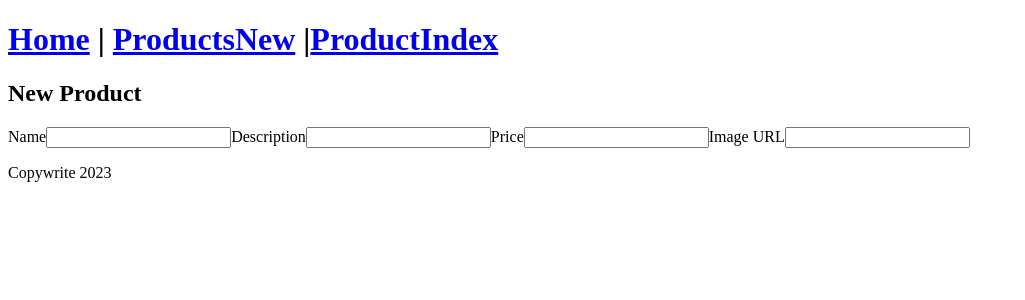
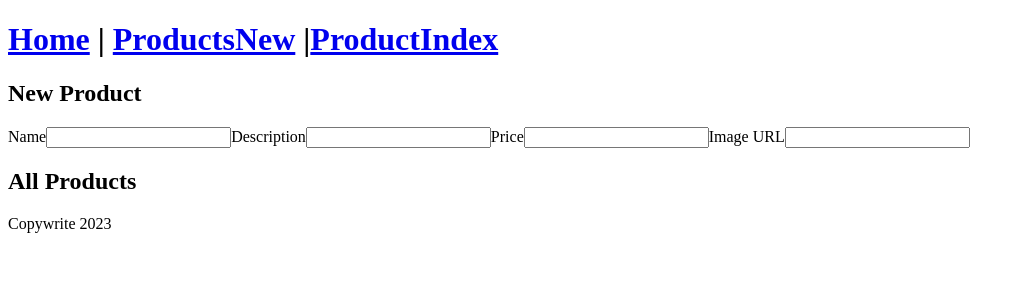
Before and after one commit to marloboyer/practice-mini-capstone-frontend, a React (Vite) app: page / in a window 1280 px wide. Shown: the top 300 px of the page, without its empty margins (0-1025 px from the left). Built offline with nearby package versions, Linux system fonts and the light colour scheme.

Commit message:
made files for each compoent

```diff
--- a/src/App.jsx
+++ b/src/App.jsx
@@ -1,47 +1,6 @@
-function Header() {
-  return (
-    <h1>
-      <a href="#">Home</a> | <a href="products_new">ProductsNew</a> |<a href="products_index">ProductIndex</a>
-    </h1>
-  );
-}
-
-function ProductsNew() {
-  return (
-    <div>
-      <h2>New Product</h2>
-      <form>
-        <label for="name">Name</label>
-        <input type="text" id="name" name="name"></input>
-        <label for="description">Description</label>
-        <input type="text" id="description" name="description"></input>
-        <label for="price">Price</label>
-        <input type="text" id="price" name="price"></input>
-        <label for="image_url">Image URL</label>
-        <input type="url" id="homepage" name="homepage"></input>
-      </form>
-    </div>
-  );
-}
-
-function ProductsIndex() {}
-
-function Footer() {
-  return (
-    <footer>
-      <p> Copywrite 2023 </p>
-    </footer>
-  );
-}
-
-function Content() {
-  return (
-    <div>
-      <ProductsNew />
-      <ProductsIndex />
-    </div>
-  );
-}
+import { Content } from "./Content";
+import { Footer } from "./Footer";
+import { Header } from "./Header";
 
 function App() {
   return (
--- /dev/null
+++ b/src/Content.jsx
@@ -0,0 +1,11 @@
+import { ProductsIndex } from "./ProductsIndex";
+import { ProductsNew } from "./ProductsNew";
+
+export function Content() {
+  return (
+    <div>
+      <ProductsNew />
+      <ProductsIndex />
+    </div>
+  );
+}
--- /dev/null
+++ b/src/Footer.jsx
@@ -0,0 +1,7 @@
+export function Footer() {
+  return (
+    <footer>
+      <p> Copywrite 2023 </p>
+    </footer>
+  );
+}
--- /dev/null
+++ b/src/Header.jsx
@@ -0,0 +1,7 @@
+export function Header() {
+  return (
+    <h1>
+      <a href="#">Home</a> | <a href="products_new">ProductsNew</a> |<a href="products_index">ProductIndex</a>
+    </h1>
+  );
+}
--- /dev/null
+++ b/src/ProductsIndex.jsx
@@ -0,0 +1,7 @@
+export function ProductsIndex() {
+  return (
+    <div>
+      <h2>All Products</h2>
+    </div>
+  );
+}
--- /dev/null
+++ b/src/ProductsNew.jsx
@@ -0,0 +1,17 @@
+export function ProductsNew() {
+  return (
+    <div>
+      <h2>New Product</h2>
+      <form>
+        <label for="name">Name</label>
+        <input type="text" id="name" name="name"></input>
+        <label for="description">Description</label>
+        <input type="text" id="description" name="description"></input>
+        <label for="price">Price</label>
+        <input type="text" id="price" name="price"></input>
+        <label for="image_url">Image URL</label>
+        <input type="url" id="homepage" name="homepage"></input>
+      </form>
+    </div>
+  );
+}
```
